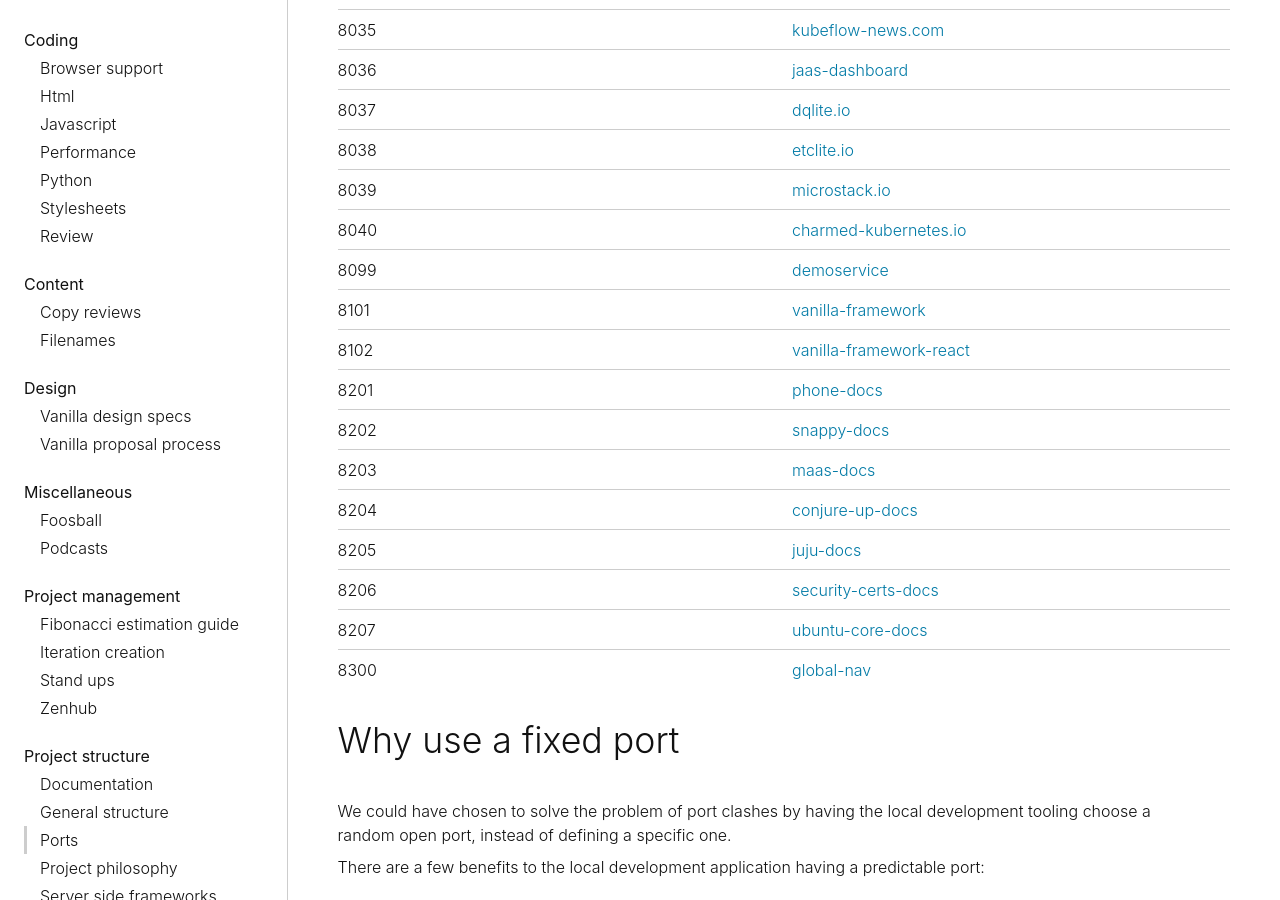
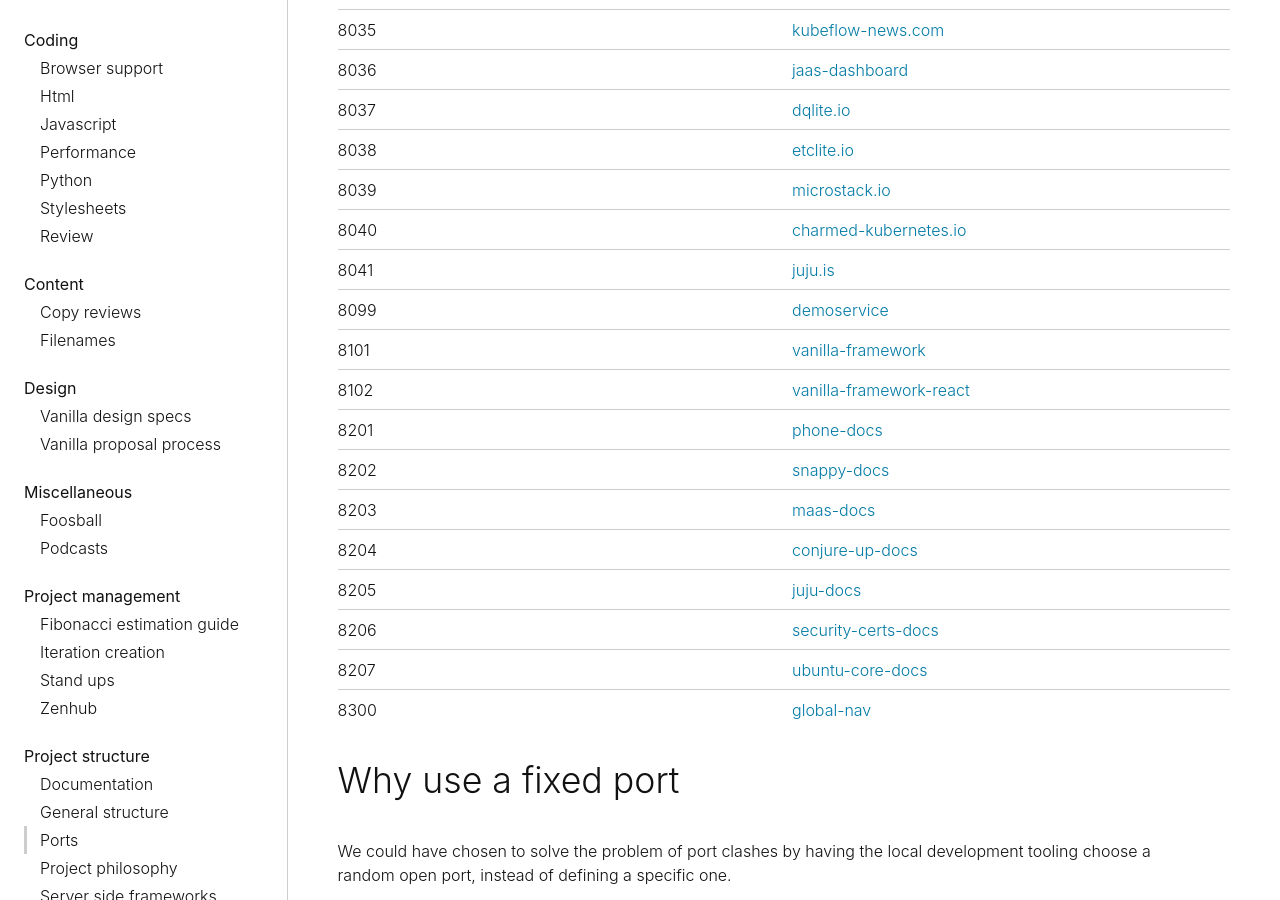
Before and after one commit to canonical-web-and-design/practices, a Jekyll site: the page built from project-structure/ports.md, in a window 1280 px wide and 900 px high, scrolled down 2005 px. Built offline with Jekyll 4.4.1, drawn with Linux system fonts in a browser that asks for light colours; some web fonts are replaced.

Commit message:
Add the port for juju.is

```diff
--- a/project-structure/ports.md
+++ b/project-structure/ports.md
@@ -53,6 +53,7 @@
 | 8038 | [etclite.io](https://github.com/canonical-web-and-design/etclite.io)                                |
 | 8039 | [microstack.io](https://github.com/canonical-web-and-design/microstack.io)                          |
 | 8040 | [charmed-kubernetes.io](https://github.com/canonical-web-and-design/charmed-kubernetes.io)          |
+| 8041 | [juju.is](https://github.com/canonical-web-and-design/juju.is)                                      |
 | 8099 | [demoservice](https://github.com/canonical-web-and-design/demoservice)                              |
 | 8101 | [vanilla-framework](https://github.com/canonical-web-and-design/vanilla-framework)                  |
 | 8102 | [vanilla-framework-react](https://github.com/canonical-web-and-design/vanilla-framework-react)      |
```
